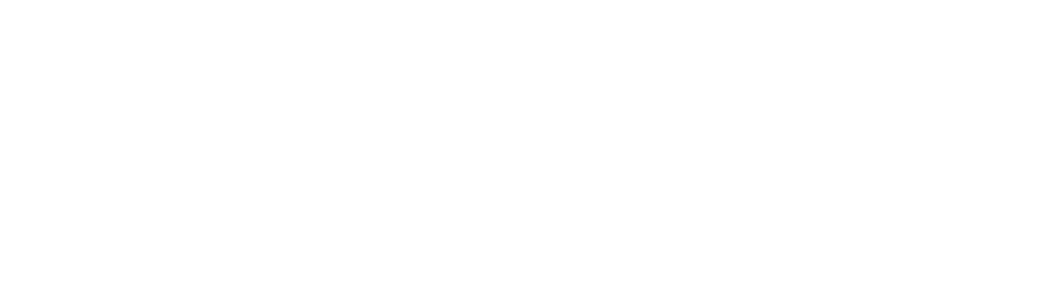
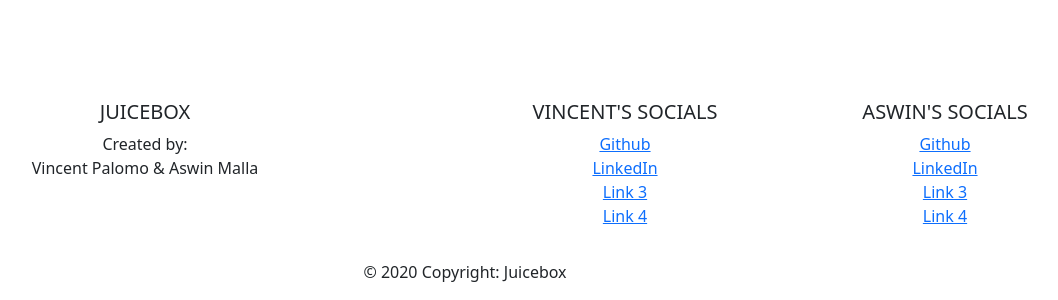
Before and after one commit to AMT98/Juicebox-UI, a React (Create React App) app: page /posts in a window 1280 px wide. Shown: the part 796-1096 px from the top of the page, without its empty margins (175-1233 px from the left). Before the commit the page ends 800 px from the top, so only its background shows below. Built offline with nearby package versions, Linux system fonts and the light colour scheme; no server answers.

Commit message:
Add Footer

```diff
--- /dev/null
+++ b/src/components/Account.jsx
@@ -0,0 +1,11 @@
+import React from "react";
+
+const Account = () => {
+  return (
+    <div className='vh-100'>
+     <h1>My Account</h1>
+    </div>
+  )
+}
+
+export default Account
--- a/src/components/App.jsx
+++ b/src/components/App.jsx
@@ -6,6 +6,8 @@
 import Home from './Home';
 import Posts from './Posts';
 import AddPost from './AddPost';
+import Account from './Account';
+import Footer from './Footer';
 
 const App = () => {
   return (
@@ -20,9 +22,11 @@
           <Route path='/register' element={<Register />} />
           <Route path='/login' element={<Login />} />
           <Route path= '/add' element= {<AddPost />}/>
+          <Route path='/account' element= {<Account />} />
         </Routes>
       </div>
       {/* footer */}
+      <Footer />
     </>
   );
 };
--- /dev/null
+++ b/src/components/Footer.jsx
@@ -0,0 +1,60 @@
+import React from "react";
+
+const Footer = () => (
+  <footer className="page-footer font-small blue pt-4">
+    <div className="container-fluid text-center text-md-left">
+      <div className="row">
+        <div className="col-md-6 mt-md-0 mt-3">
+          <h5 className="text-uppercase">Juicebox</h5>
+          <p>
+            Created by: <br></br>Vincent Palomo & Aswin Malla
+          </p>
+        </div>
+
+        <hr className="clearfix w-100 d-md-none pb-0" />
+
+        <div className="col-md-3 mb-md-0 mb-3">
+          <h5 className="text-uppercase">Vincent's Socials</h5>
+          <ul className="list-unstyled">
+            <li>
+              <a href="#!">Github</a>
+            </li>
+            <li>
+              <a href="#!">LinkedIn</a>
+            </li>
+            <li>
+              <a href="#!">Link 3</a>
+            </li>
+            <li>
+              <a href="#!">Link 4</a>
+            </li>
+          </ul>
+        </div>
+
+        <div className="col-md-3 mb-md-0 mb-3">
+          <h5 className="text-uppercase">Aswin's Socials</h5>
+          <ul className="list-unstyled">
+            <li>
+              <a href="#!">Github</a>
+            </li>
+            <li>
+              <a href="#!">LinkedIn</a>
+            </li>
+            <li>
+              <a href="#!">Link 3</a>
+            </li>
+            <li>
+              <a href="#!">Link 4</a>
+            </li>
+          </ul>
+        </div>
+      </div>
+    </div>
+
+    <div className="footer-copyright text-center py-3">
+      © 2020 Copyright: Juicebox
+    </div>
+  </footer>
+);
+
+export default Footer;
--- a/src/components/NavBar.jsx
+++ b/src/components/NavBar.jsx
@@ -1,4 +1,4 @@
-import React, { useState } from 'react';
+import React, { useState } from "react";
 import {
   Collapse,
   Navbar,
@@ -10,10 +10,10 @@
   DropdownToggle,
   DropdownMenu,
   DropdownItem,
-} from 'reactstrap';
-import { getValue } from '@testing-library/user-event/dist/utils';
+} from "reactstrap";
+import { getValue } from "@testing-library/user-event/dist/utils";
 
-import { NavLink } from 'react-router-dom';
+import { NavLink } from "react-router-dom";
 
 const NavBar = () => {
   const [isOpen, setIsOpen] = useState(false);
@@ -22,33 +22,36 @@
 
   return (
     <div>
-      <Navbar expand={'xl'} className='header'>
-        <NavbarBrand className='headerTitle'>Juicebox</NavbarBrand>
+      <Navbar expand={"xl"} className="header">
+        <NavbarBrand className="headerTitle">Juicebox</NavbarBrand>
         <NavbarToggler onClick={toggle} />
         <Collapse isOpen={isOpen} navbar>
-          <Nav className='me-auto' navbar></Nav>
+          <Nav className="me-auto" navbar></Nav>
           <NavItem>
-            <NavLink className='navLinks' to='/'>
+            <NavLink className="navLinks" to="/">
               HOME
             </NavLink>
           </NavItem>
           <NavItem>
-            <NavLink className='navLinks' to='/posts'>
+            <NavLink className="navLinks" to="/posts">
               POSTS
             </NavLink>
           </NavItem>
 
-          <UncontrolledDropdown nav inNavbar className='profileNav'>
+          <UncontrolledDropdown nav inNavbar className="profileNav">
             <DropdownToggle nav caret>
               PROFILE
             </DropdownToggle>
             <DropdownMenu start={getValue.toString()}>
               <>
                 <DropdownItem>
-                  <NavLink to='/login'>Log In</NavLink>
+                  <NavLink to="/account">Account</NavLink>
                 </DropdownItem>
                 <DropdownItem>
-                  <NavLink to='/register'>Sign Up</NavLink>
+                  <NavLink to="/login">Log In</NavLink>
+                </DropdownItem>
+                <DropdownItem>
+                  <NavLink to="/register">Sign Up</NavLink>
                 </DropdownItem>
               </>
             </DropdownMenu>
--- a/src/components/Posts.jsx
+++ b/src/components/Posts.jsx
@@ -33,7 +33,7 @@
   }, []);
 
   return (
-    <div>
+    <div className="vh-100">
       <div className="container d-md-flex justify-content-md-center align-items-md-center my-3">
         <h1>POSTS</h1>
         <form>
--- a/src/components/Register.jsx
+++ b/src/components/Register.jsx
@@ -1,5 +1,4 @@
-import React from 'react';
-import { useState } from 'react';
+import React, {useState} from 'react';
 import { fetchRegister } from '../api/api';
 import { Link } from 'react-router-dom';
 
```
